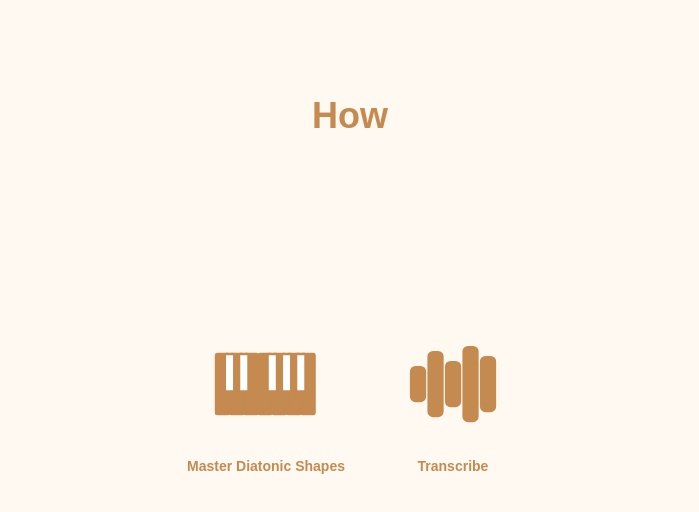
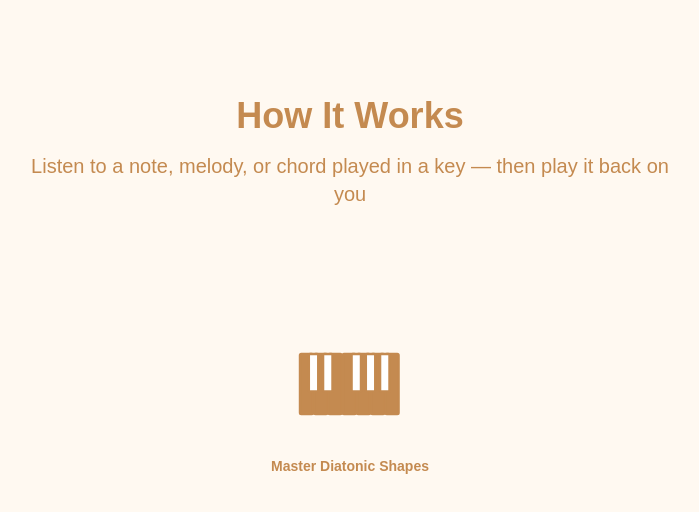
Before and after one commit to JacobACan/JustIntonation, a Next.js app in the folder app/: page / in a window 1280 px wide. Shown: the top 512 px of the page, without its empty margins (290-989 px from the left). Built offline with nearby package versions, Linux system fonts and the light colour scheme; a web font is replaced by a local one.

Commit message:
hide transcribe -- too buggy & laggy

```diff
--- a/app/app/page.tsx
+++ b/app/app/page.tsx
@@ -89,31 +89,6 @@ export default function Home() {
           Master Diatonic Shapes
         </span>
       </button>
-      <button
-        className="flex flex-col items-center gap-3 transition-transform hover:scale-110 hover:cursor-pointer active:scale-95"
-        onClick={() => (window.location.href = "/transcribe")}
-        aria-label="Transcribe audio"
-      >
-        <svg
-          width="120"
-          height="120"
-          viewBox="0 0 48 48"
-          fill="none"
-          stroke="var(--middleground1)"
-          strokeWidth="2.5"
-          strokeLinecap="round"
-          strokeLinejoin="round"
-        >
-          <rect x="8" y="18" width="4" height="12" rx="1" fill="var(--middleground1)" />
-          <rect x="15" y="12" width="4" height="24" rx="1" fill="var(--middleground1)" />
-          <rect x="22" y="16" width="4" height="16" rx="1" fill="var(--middleground1)" />
-          <rect x="29" y="10" width="4" height="28" rx="1" fill="var(--middleground1)" />
-          <rect x="36" y="14" width="4" height="20" rx="1" fill="var(--middleground1)" />
-        </svg>
-        <span className="text-sm font-bold text-[var(--middleground1)]">
-          Transcribe
-        </span>
-      </button>
     </div>
   );
 
```
